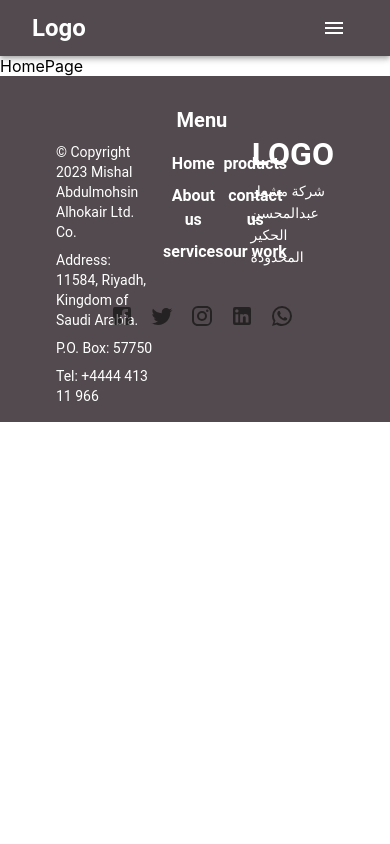
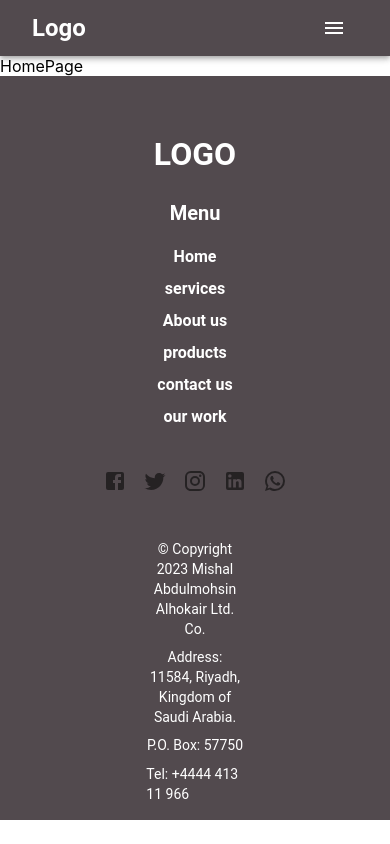
Before and after one commit to yousefo1995/MACH, a React (Create React App) app: page / in a window 390 px wide. Built offline with nearby package versions, Linux system fonts and the light colour scheme.

Commit message:
Implement responsive design for Footer

```diff
--- a/src/Components/Footer/Footer.js
+++ b/src/Components/Footer/Footer.js
@@ -22,18 +22,31 @@ const Footer = () => {
       <Container maxWidth="xl">
         <Stack
           color="#fff"
-          flexDirection="row"
+          flexDirection={{ sx: "column", lg: "row" }}
           paddingTop="28px"
           paddingLeft="40px"
           paddingRight="40px"
           paddingBottom="16px"
+          alignItems={{ xs: "center", lg: "flex-start" }}
         >
-          <Stack gap={1} width="35%" paddingTop="38px">
+          <Stack
+            gap={1}
+            order={{ xs: "4 ", lg: "-1" }}
+            width="35%"
+            paddingTop="38px"
+            alignItems={{ xs: "center", lg: "flex-start" }}
+          >
             {/* <Typography variant="h1">LOGO</Typography> */}
-            <Typography variant="body2">
+            <Typography
+              variant="body2"
+              textAlign={{ xs: "center", lg: "start" }}
+            >
               © Copyright 2023 Mishal Abdulmohsin Alhokair Ltd. Co.
             </Typography>
-            <Typography variant="body2">
+            <Typography
+              variant="body2"
+              textAlign={{ xs: "center", lg: "start" }}
+            >
               Address: 11584, Riyadh, Kingdom of Saudi Arabia.
             </Typography>
             <Typography variant="body2">P.O. Box: 57750</Typography>
@@ -44,12 +57,12 @@ const Footer = () => {
               Menu
             </Typography>
             <Stack
-              flexDirection="row"
+              flexDirection={{ xs: "column", lg: "row" }}
               width="80%"
               justifyContent="space-around"
+              gap={{ xs: 1, lg: 0 }}
             >
               <Stack alignItems="center" gap={1}>
-                {/* <Typography variant="body1">Home</Typography> */}
                 <Link
                   component="button"
                   variant="body1"
@@ -66,6 +79,7 @@ const Footer = () => {
                   variant="body1"
                   color="#fff"
                   underline="hover"
+                  order={{ xs: 3, lg: 2 }}
                   onClick={() => {
                     navigate("/aboutus");
                   }}
@@ -77,6 +91,7 @@ const Footer = () => {
                   variant="body1"
                   color="#fff"
                   underline="hover"
+                  order={{ xs: 2, lg: 3 }}
                   onClick={() => {
                     navigate("/services");
                   }}
@@ -143,12 +158,20 @@ const Footer = () => {
               </IconButton>{" "}
             </Stack>
           </Stack>
-          <Stack width="30%" alignItems="flex-end" paddingTop={4}>
+          <Stack
+            width="30%"
+            order={{ xs: "-1 ", lg: "4" }}
+            alignItems={{ xs: "center", lg: "flex-end" }}
+            paddingTop={4}
+            paddingBottom={{ xs: 2, lg: 0 }}
+          >
             <Typography variant="h1" paddingBottom={1}>
               LOGO
             </Typography>
-            <Typography variant="subtitle2">شركة مشعل عبدالمحسن </Typography>
-            <Typography variant="subtitle2">الحكير المحدودة</Typography>
+            <Stack alignItems="flex-end" display={{ xs: "none", lg: "flex" }}>
+              <Typography variant="subtitle2">شركة مشعل عبدالمحسن </Typography>
+              <Typography variant="subtitle2">الحكير المحدودة</Typography>
+            </Stack>
           </Stack>
         </Stack>
       </Container>
```
